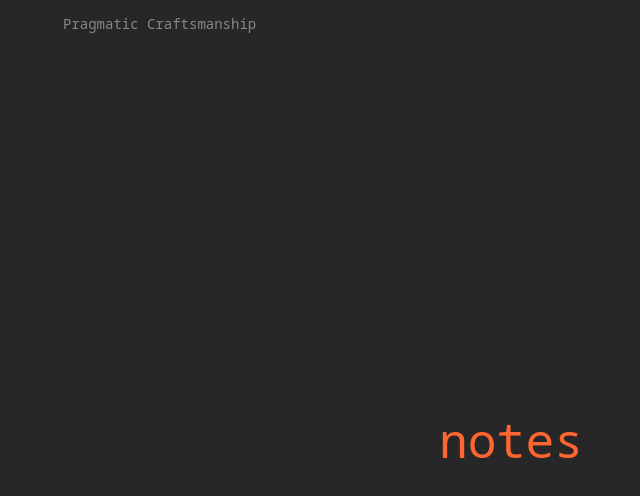
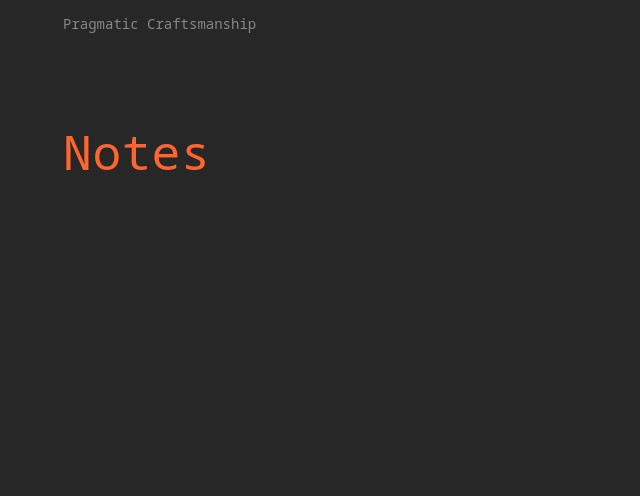
Before and after one commit to dector/www, an Astro site in the folder builder/: page / in a window 1280 px wide. Shown: the whole page, without its empty margins (129-769 px from the left). Built offline with nearby package versions, Linux system fonts and the light colour scheme; Astro itself is replaced by a stand-in of ours.

Commit message:
feat: better design

```diff
--- a/builder/src/layouts/HtmlLayout.astro
+++ b/builder/src/layouts/HtmlLayout.astro
@@ -17,6 +17,9 @@ const {
     lang = "en",
     viewport = "width=device-width, initial-scale=1",
 } = Astro.props;
+
+const hasSectionTitleRow = sectionTitle !== undefined;
+const normalizedSectionTitle = sectionTitle?.trim();
 ---
 
 <html lang={lang} class="min-h-full">
@@ -48,15 +51,15 @@ const {
                     {G.BlogTitle}
                 </a>
                 {
-                    sectionTitle && (
-                        <div class="mt-1 font-mono text-xl font-light text-normal-lighter opacity-80">
-                            /{sectionTitle}/
+                    hasSectionTitleRow && (
+                        <div class="mt-1 h-7 font-mono text-xl font-light text-normal-lighter opacity-80">
+                            {normalizedSectionTitle ? `/${normalizedSectionTitle}/` : ""}
                         </div>
                     )
                 }
             </div>
         </header>
-        <div class:list={["pt-10", sectionTitle && "pt-20"]}>
+        <div class:list={["pt-10", hasSectionTitleRow && "pt-20"]}>
             <slot />
         </div>
     </body>
--- a/builder/src/pages/index.astro
+++ b/builder/src/pages/index.astro
@@ -3,13 +3,21 @@ import HtmlLayout from "../layouts/HtmlLayout.astro";
 import { G } from "../lib/globals.js";
 ---
 
-<HtmlLayout title={G.BlogTitle}>
-    <div class="flex min-h-screen items-center justify-center">
-        <a
-            class="flex-none p-4 font-mono text-5xl font-light text-link3 no-underline hover:bg-link3 hover:text-background"
-            href="/notes"
-        >
-            &nbsp;notes&nbsp;
-        </a>
-    </div>
+<HtmlLayout title={G.BlogTitle} sectionTitle="">
+    <main class="mx-auto flex max-w-4xl px-3 py-12 lg:px-0">
+        <section class="relative flex w-full flex-col items-start text-left">
+            <a
+                class="home-link inline-flex items-center font-mono text-4xl font-light text-link3 no-underline hover:text-link1 focus-visible:outline-2 focus-visible:outline-offset-6 focus-visible:outline-link3 md:text-5xl"
+                href="/notes"
+            >
+                Notes
+            </a>
+        </section>
+    </main>
 </HtmlLayout>
+
+<style>
+    .home-link {
+        letter-spacing: 0.015em;
+    }
+</style>
```
